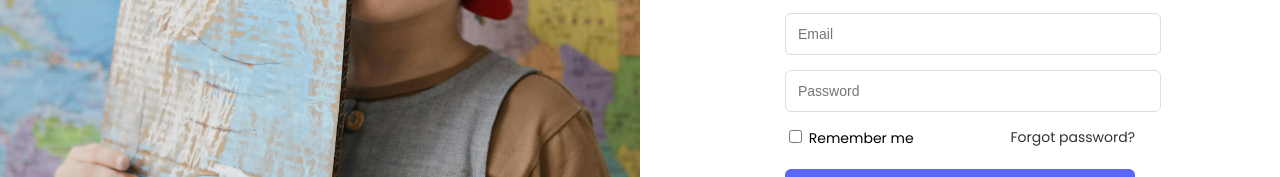
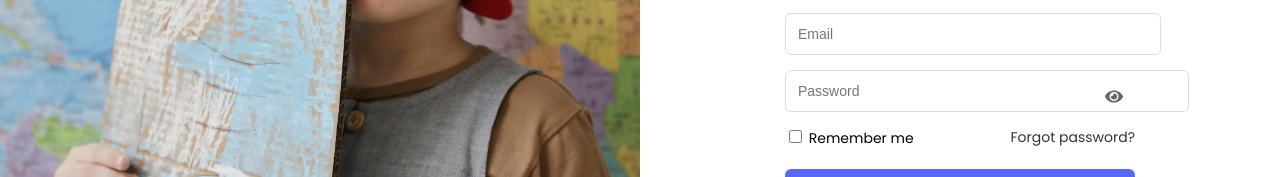
Before and after one commit to whymcz/DreamIt, a React (Create React App) app in the folder frontend/: page /login in a window 1280 px wide. Shown: the part 320-497 px from the top of the page. Built offline with nearby package versions, Linux system fonts and the light colour scheme; no server answers.

Commit message:
show password feature fixed

```diff
--- a/frontend/src/pages/Login.js
+++ b/frontend/src/pages/Login.js
@@ -3,9 +3,12 @@ import axios from "axios";
 import { useNavigate, Link } from "react-router-dom";
 import AuthLayout from "../components/AuthLayout";
 import API_URL from "../config/api";
+import { FaEye, FaEyeSlash } from "react-icons/fa";
 
 function Login() {
   const navigate = useNavigate();
+
+  const [showPassword, setShowPassword] = useState(false);
 
   const [form, setForm] = useState({
     email: "",
@@ -101,14 +104,31 @@ function Login() {
         />
 
         {/* PASSWORD */}
+        <div style={{ position: "relative" }}>
   <input
     name="password"
-          type="password"
+    type={showPassword ? "text" : "password"}
     placeholder="Password"
     value={form.password}
     onChange={handleChange}
-          style={inputStyle}
+    style={{ ...inputStyle, paddingRight: "40px" }}
   />
+
+  <span
+    onClick={() => setShowPassword(!showPassword)}
+    style={{
+      position: "absolute",
+      right: "12px",
+      top: "50%",
+      transform: "translateY(-50%)",
+      cursor: "pointer",
+      fontSize: "18px",
+      color: "#666"
+    }}
+  >
+    {showPassword ? <FaEyeSlash /> : <FaEye />}
+  </span>
+</div>
 
         {/* REMEMBER + FORGOT */}
         <div style={{
```
Lines whose indentation alone changed are shown as unchanged.
